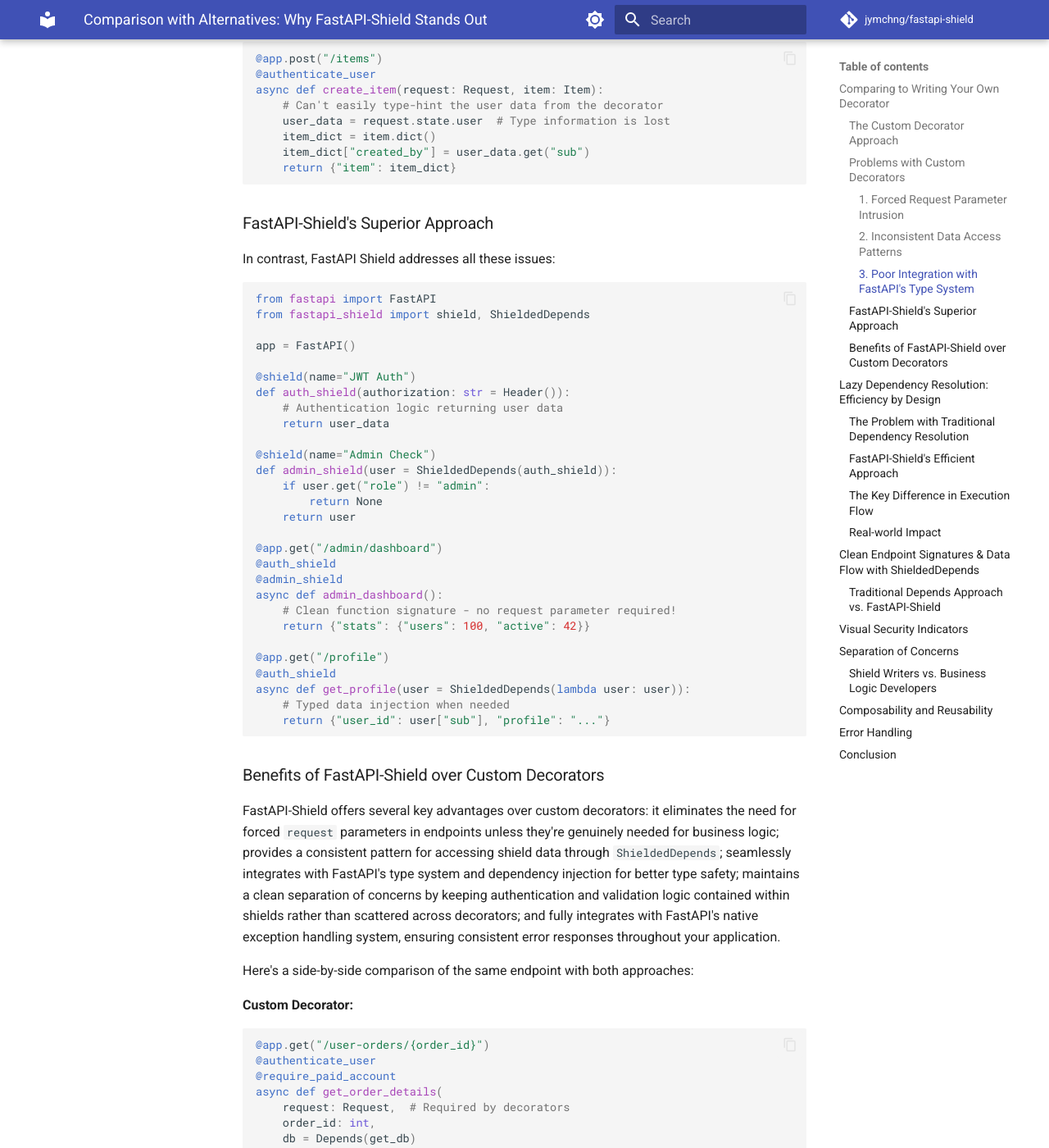
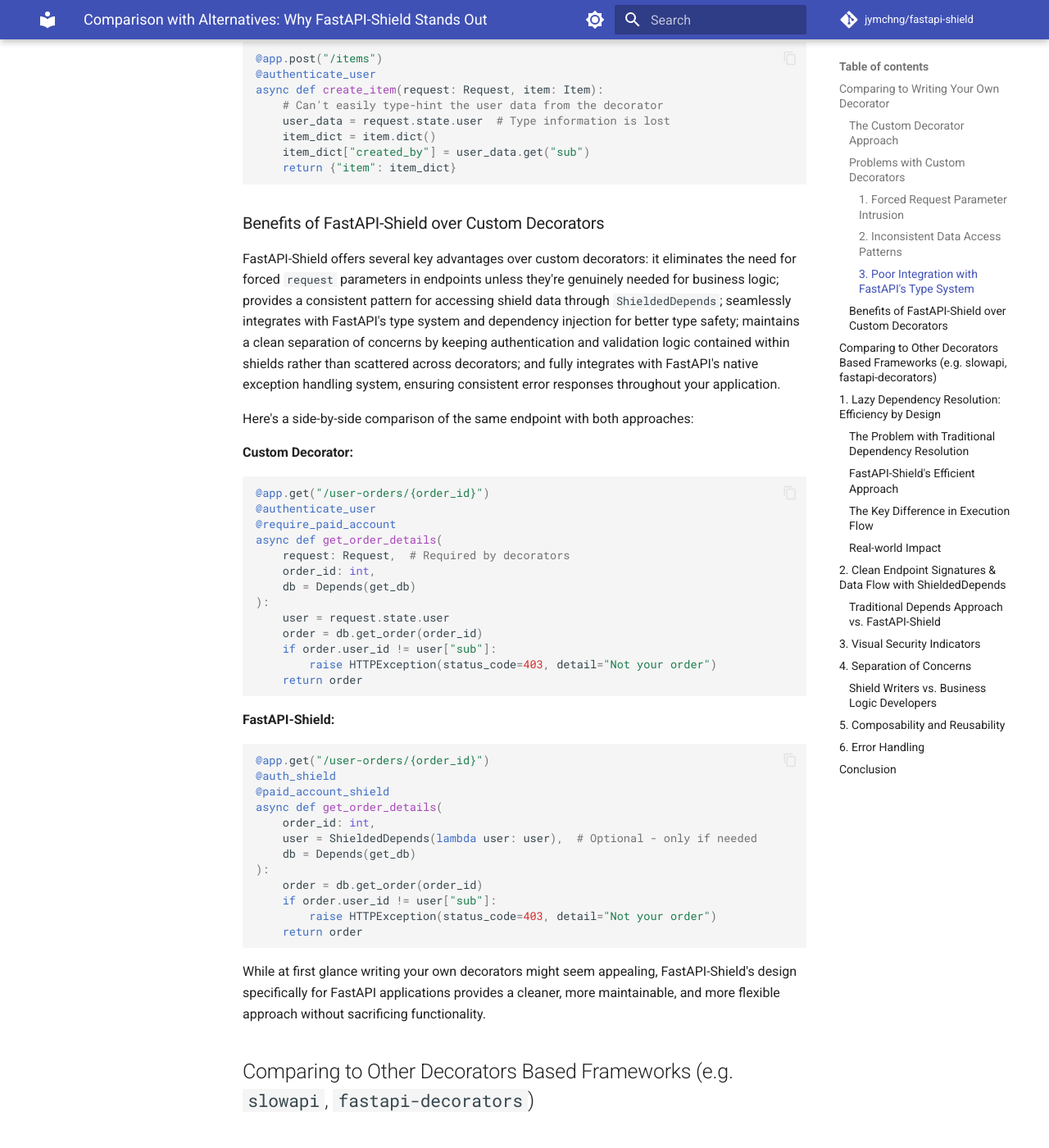
Before and after one commit to jymchng/fastapi-shield, an MkDocs documentation site: the page built from docs/user-guide/comparison_alternatives.md, in a window 1280 px wide and 1400 px high, scrolled down 2916 px. Shown: the whole window at 82% size. Built offline with MkDocs 1.6.1 and Material for MkDocs 9.7.7, drawn with Linux system fonts in a browser that asks for light colours; comment, search, counter and statistics services are not loaded; some of the changed text lies outside the part shown.

Commit message:
added some examples and comparisons with alternatives

````diff
--- a/docs/user-guide/comparison_alternatives.md
+++ b/docs/user-guide/comparison_alternatives.md
@@ -136,41 +136,6 @@
     return {"item": item_dict}
 ```
 
-### FastAPI-Shield's Superior Approach
-
-In contrast, FastAPI Shield addresses all these issues:
-
-```python
-from fastapi import FastAPI
-from fastapi_shield import shield, ShieldedDepends
-
-app = FastAPI()
-
-@shield(name="JWT Auth")
-def auth_shield(authorization: str = Header()):
-    # Authentication logic returning user data
-    return user_data
-
-@shield(name="Admin Check")
-def admin_shield(user = ShieldedDepends(auth_shield)):
-    if user.get("role") != "admin":
-        return None
-    return user
-
-@app.get("/admin/dashboard")
-@auth_shield
-@admin_shield
-async def admin_dashboard():
-    # Clean function signature - no request parameter required!
-    return {"stats": {"users": 100, "active": 42}}
-
-@app.get("/profile")
-@auth_shield
-async def get_profile(user = ShieldedDepends(lambda user: user)):
-    # Typed data injection when needed
-    return {"user_id": user["sub"], "profile": "..."}
-```
-
 ### Benefits of FastAPI-Shield over Custom Decorators
 
 FastAPI-Shield offers several key advantages over custom decorators: it eliminates the need for forced `request` parameters in endpoints unless they're genuinely needed for business logic; provides a consistent pattern for accessing shield data through `ShieldedDepends`; seamlessly integrates with FastAPI's type system and dependency injection for better type safety; maintains a clean separation of concerns by keeping authentication and validation logic contained within shields rather than scattered across decorators; and fully integrates with FastAPI's native exception handling system, ensuring consistent error responses throughout your application.
@@ -212,7 +177,10 @@
 
 While at first glance writing your own decorators might seem appealing, FastAPI-Shield's design specifically for FastAPI applications provides a cleaner, more maintainable, and more flexible approach without sacrificing functionality.
 
-## Lazy Dependency Resolution: Efficiency by Design
+
+## Comparing to Other Decorators Based Frameworks (e.g. `slowapi`, `fastapi-decorators`)
+
+## 1. Lazy Dependency Resolution: Efficiency by Design
 
 One of the most significant advantages of FastAPI-Shield over alternatives like [`fastapi-decorators`](https://github.com/Minibrams/fastapi-decorators), or [`slowapi`](https://github.com/laurentS/slowapi) is its lazy dependency resolution mechanism. This feature can significantly improve performance and reduce unnecessary resource consumption in real-world applications.
 
@@ -417,7 +385,7 @@
 
 This is particularly valuable in microservice architectures where each unnecessary dependency resolution might involve network calls to other services.
 
-## Clean Endpoint Signatures & Data Flow with ShieldedDepends
+## 2. Clean Endpoint Signatures & Data Flow with ShieldedDepends
 
 FastAPI-Shield significantly improves code readability by keeping endpoint signatures clean and focused on their actual purpose, while still providing access to data from shields when needed.
 
@@ -635,7 +603,7 @@
     }
 ```
 
-## Visual Security Indicators
+## 3. Visual Security Indicators
 
 FastAPI-Shield provides immediate visual cues about an endpoint's security requirements through its decorators.
 
@@ -664,7 +632,7 @@
 
 In the traditional approach, security requirements are embedded within the function parameters, making them less immediately apparent and requiring developers to examine each dependency to understand the endpoint's security model.
 
-## Separation of Concerns
+## 4. Separation of Concerns
 
 FastAPI-Shield promotes a clearer separation of concerns in your codebase, following solid software engineering principles.
 
@@ -695,7 +663,7 @@
     return {"user_data": "value"}
 ```
 
-## Composability and Reusability
+## 5. Composability and Reusability
 
 FastAPI-Shield excels at creating reusable security components that can be easily composed.
 
@@ -720,7 +688,7 @@
 
 This composability allows for consistent security policies across your API without code duplication.
 
-## Error Handling
+## 6. Error Handling
 
 FastAPI-Shield provides a clean, declarative way to define error responses for security failures:
 
````
